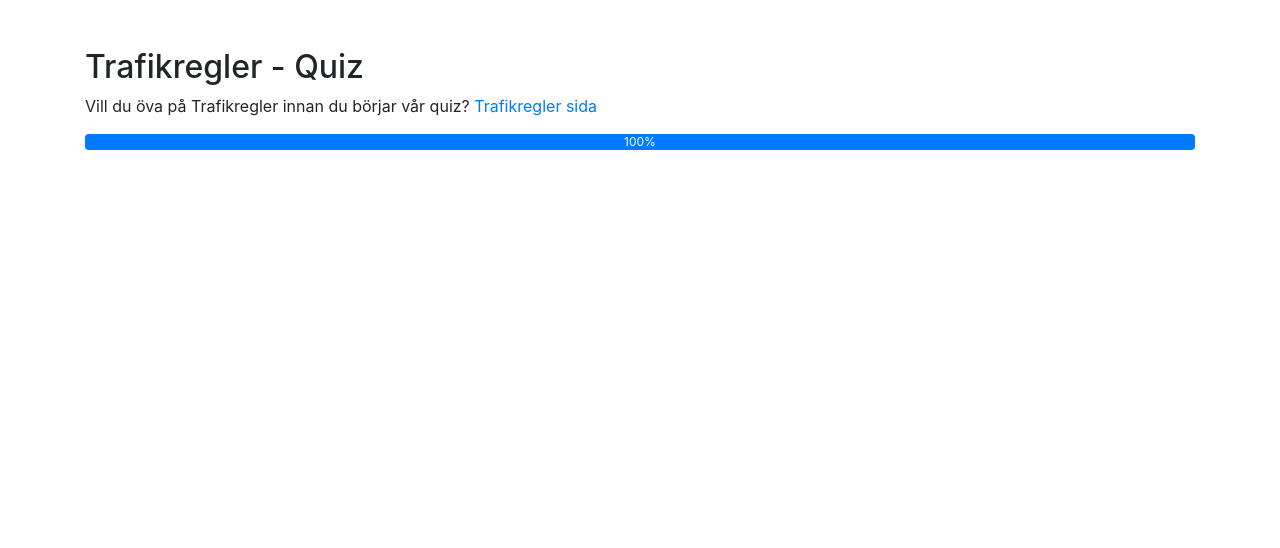
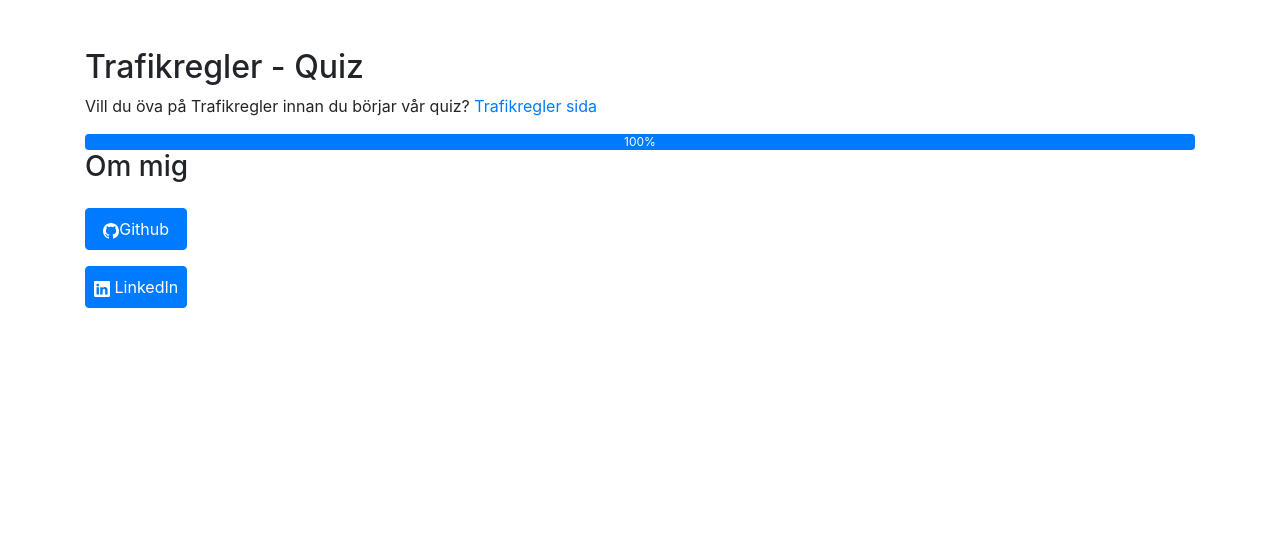
Before and after one commit to Khaled-AlAsadi/DriveTrainer, a Django app: page / in a window 1280 px wide. Shown: the part 56-604 px from the top of the page. Run offline with Django 4.2, Linux system fonts and the light colour scheme; a user stored in the database is signed in; data comes from the database, SQL or seed files in the repository.

Commit message:
Add about me section

```diff
--- a/templates/home.html
+++ b/templates/home.html
@@ -4,7 +4,7 @@
 
 {% block content %}
     {% if user.is_authenticated %}
-        <div class="d-flex flex-column">
+        <section class="d-flex flex-column">
             <h2>
                 Trafikregler - Quiz
             </h2>
@@ -29,7 +29,19 @@
                     </button>
                 {% endif %}
             </div>
-        </div>
+        </section>
+        <section>
+            <h3>Om mig</h3>
+            <div class="d-inline-flex flex-column">
+                <a class="btn btn-primary mt-3 p-2" href="https://github.com/Khaled-AlAsadi" aria-label="länk till github" target="_blank"><svg xmlns="http://www.w3.org/2000/svg" width="16" height="16" fill="currentColor" class="bi bi-github" viewBox="0 0 16 16">
+                    <path d="M8 0C3.58 0 0 3.58 0 8c0 3.54 2.29 6.53 5.47 7.59.4.07.55-.17.55-.38 0-.19-.01-.82-.01-1.49-2.01.37-2.53-.49-2.69-.94-.09-.23-.48-.94-.82-1.13-.28-.15-.68-.52-.01-.53.63-.01 1.08.58 1.23.82.72 1.21 1.87.87 2.33.66.07-.52.28-.87.51-1.07-1.78-.2-3.64-.89-3.64-3.95 0-.87.31-1.59.82-2.15-.08-.2-.36-1.02.08-2.12 0 0 .67-.21 2.2.82.64-.18 1.32-.27 2-.27s1.36.09 2 .27c1.53-1.04 2.2-.82 2.2-.82.44 1.1.16 1.92.08 2.12.51.56.82 1.27.82 2.15 0 3.07-1.87 3.75-3.65 3.95.29.25.54.73.54 1.48 0 1.07-.01 1.93-.01 2.2 0 .21.15.46.55.38A8.01 8.01 0 0 0 16 8c0-4.42-3.58-8-8-8"/>
+                </svg>Github</a>
+                <a class="btn btn-primary mt-3 p-2"><svg xmlns="http://www.w3.org/2000/svg" width="16" height="16" fill="currentColor" class="bi bi-linkedin" viewBox="0 0 16 16">
+                    <path d="M0 1.146C0 .513.526 0 1.175 0h13.65C15.474 0 16 .513 16 1.146v13.708c0 .633-.526 1.146-1.175 1.146H1.175C.526 16 0 15.487 0 14.854zm4.943 12.248V6.169H2.542v7.225zm-1.2-8.212c.837 0 1.358-.554 1.358-1.248-.015-.709-.52-1.248-1.342-1.248S2.4 3.226 2.4 3.934c0 .694.521 1.248 1.327 1.248zm4.908 8.212V9.359c0-.216.016-.432.08-.586.173-.431.568-.878 1.232-.878.869 0 1.216.662 1.216 1.634v3.865h2.401V9.25c0-2.22-1.184-3.252-2.764-3.252-1.274 0-1.845.7-2.165 1.193v.025h-.016l.016-.025V6.169h-2.4c.03.678 0 7.225 0 7.225z"/>
+                </svg> LinkedIn</a>
+                <!-- <a class="d-inline-flex p-2" href="https://se.linkedin.com/in/khaled-al-asadi-a0a169193?trk=people-guest_people_search-card">linkedin</a> -->
+            </div>
+        </section>
     {% else %}
         <p>You are not logged in</p>
         <p><a href="{% url 'login' %}">Log In</a></p>
```
